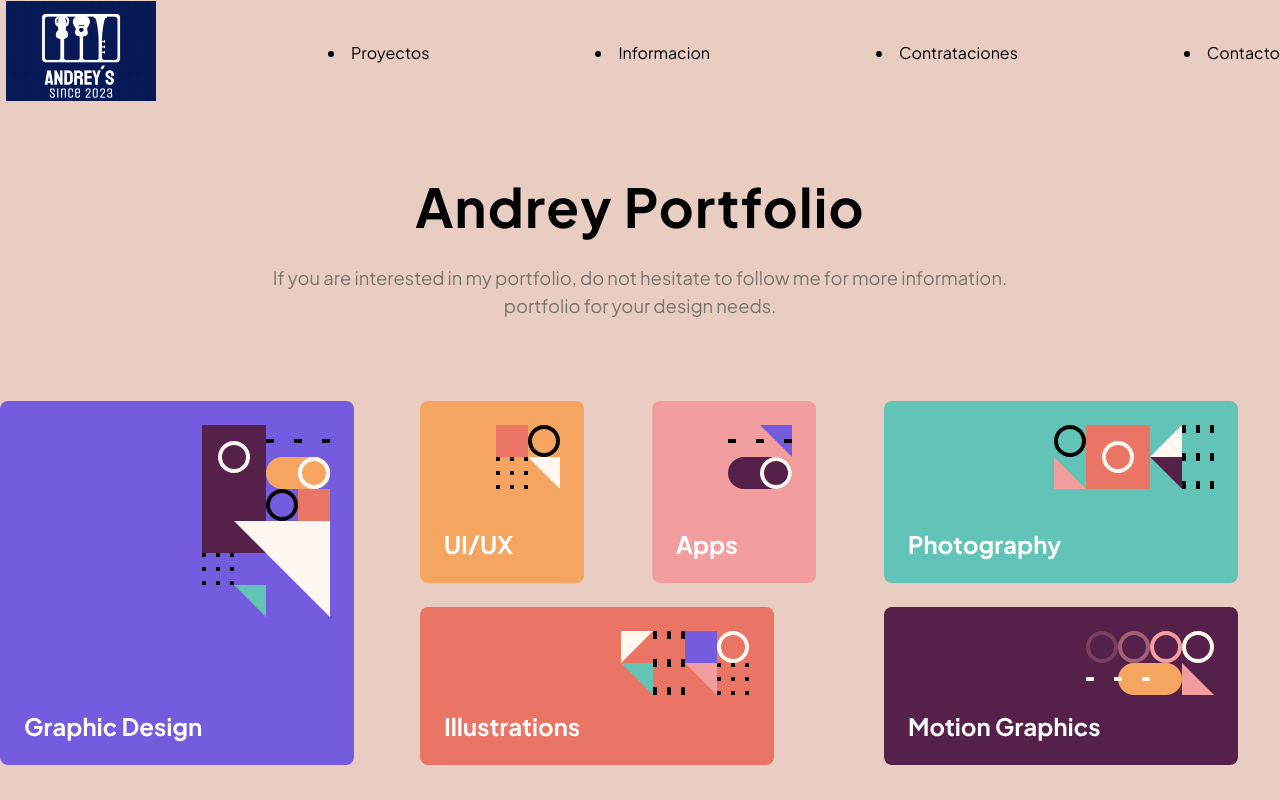
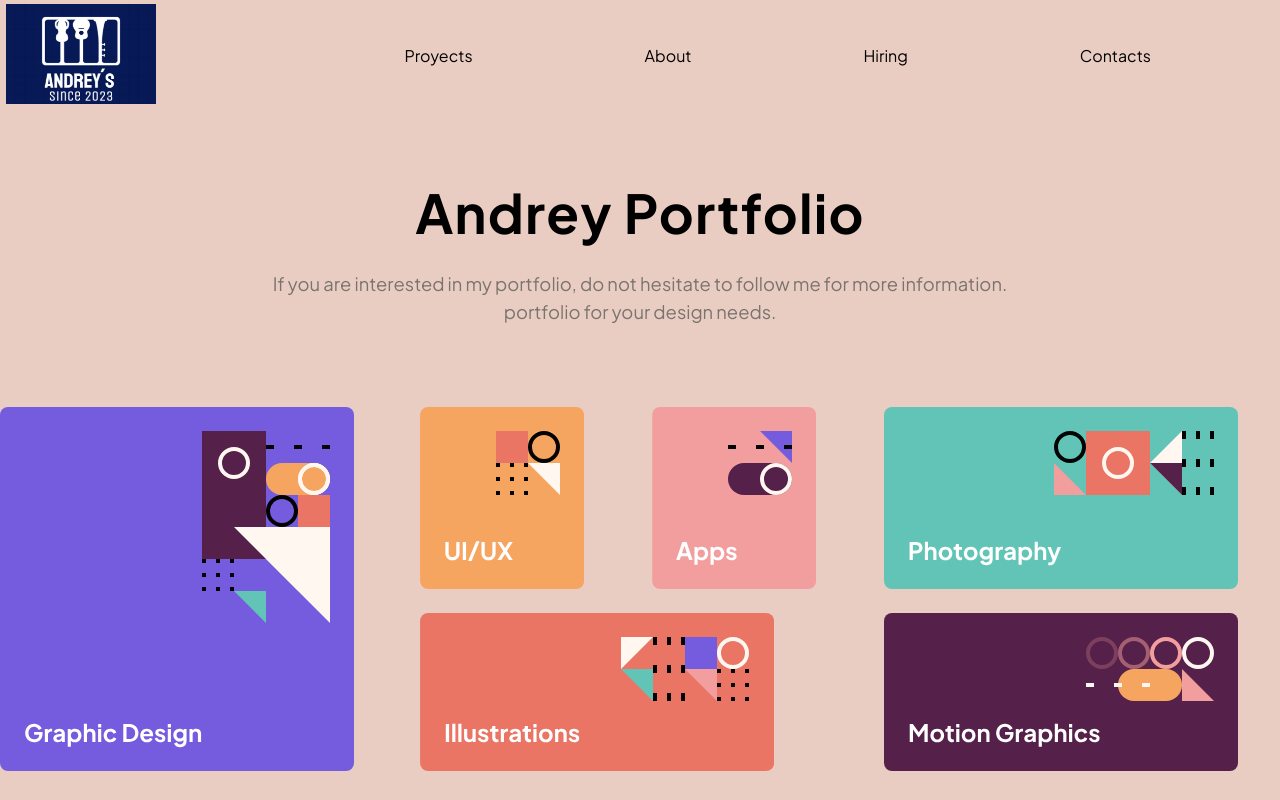
Before and after one commit to AndreyBV5/Primera-Prueba-PrograIV, a Next.js app in the folder portafolio-app/: page / in a window 1280 px wide. Shown: the top 800 px of the page. Built offline with nearby package versions, Linux system fonts and the light colour scheme.

Commit message:
Mejora diseño navbar
se mejoró el diseño del navbar

```diff
--- a/portafolio-app/components/Header.tsx
+++ b/portafolio-app/components/Header.tsx
@@ -8,13 +8,16 @@ const Header = () => {
     return (
         <nav className={styles.nav}>
             <button type='button'>
-            <Image src={Logo} alt="" width={150} height={100} />
+                <Image src={Logo} alt="" width={150} height={100} />
             </button>
 
-            <li><a>Proyectos</a></li>
-            <li>< a >Informacion</a></li>
-            <li>< a >Contrataciones</a></li>
-            <li>< a >Contacto</a></li>
+            <ul className={styles.lu}>
+                <li><a href="default.html">Proyects</a></li>
+                <li><a href="news.asp">About</a></li>
+                <li><a href="contact.asp">Hiring</a></li>
+                <li><a href="about.asp">Contacts</a></li>
+            </ul>
+
         </nav>
 
     )
--- a/portafolio-app/styles/Home.module.css
+++ b/portafolio-app/styles/Home.module.css
@@ -3,6 +3,48 @@
   max-width: 1110px;
   padding: 2.1rem 0 4rem 0;
 }
+
+.nav ul,
+.nav li,
+.nav li a {
+
+  list-style-type: none;
+  margin: 0;
+  padding: 0;
+  overflow: hidden;
+  float: left;
+  display: block;
+  color: black;
+  text-align: center;
+  padding: 15px 43px;
+  text-decoration: none;
+  background-color: transparent;
+  border-radius: 20px;
+}
+
+.nav li a:hover{
+
+background-color: #dd8c81;
+
+
+}
+
+/* .li {
+  float: left;
+}
+
+.li a {
+  display: block;
+  color: white;
+  text-align: center;
+  padding: 14px 16px;
+  text-decoration: none;
+}
+
+/* Change the link color to #111 (black) on hover */
+/* .li a:hover {
+  background-color: #111;
+} */
 
 .nav {
   display: flex;
@@ -22,13 +64,6 @@
   background-color: black;
 }
 
-.nav button:nth-of-type(2):hover {
-  background-color: #755cde;
-}
-
-.a button:nth-of-type(2):hover {
-  background-color: #755cde;
-}
 
 .hero {
   text-align: center;
```
